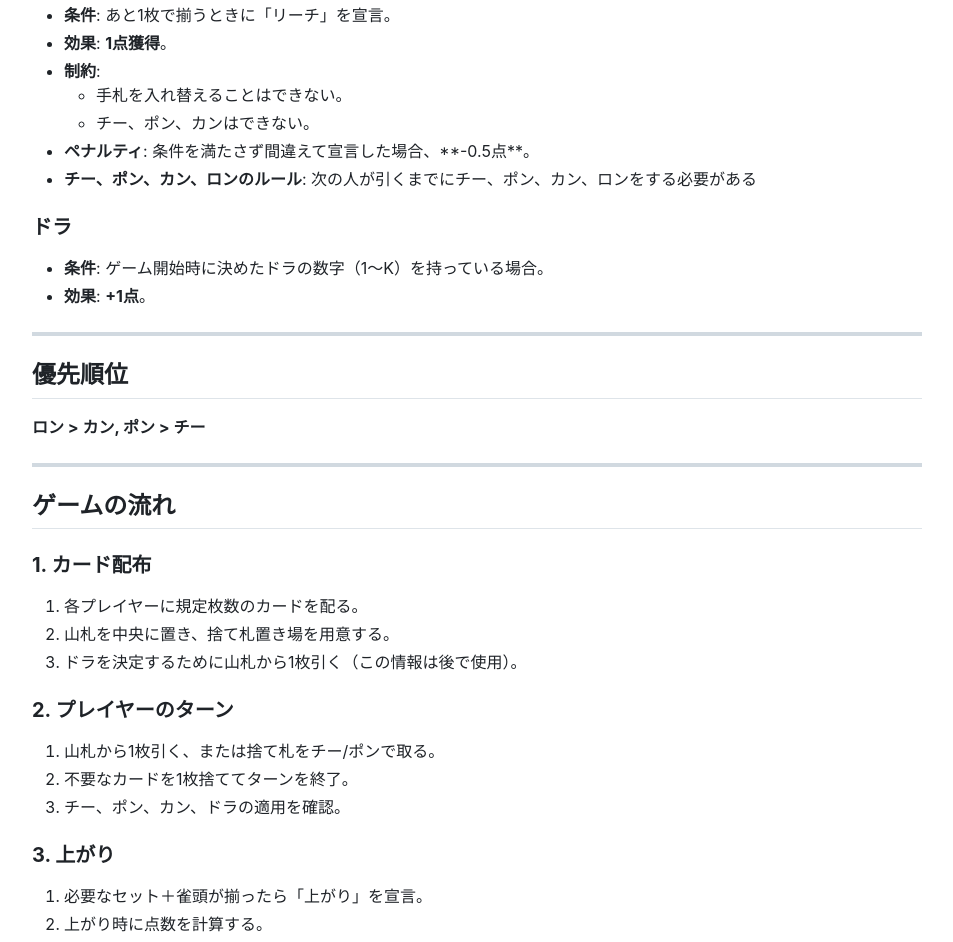
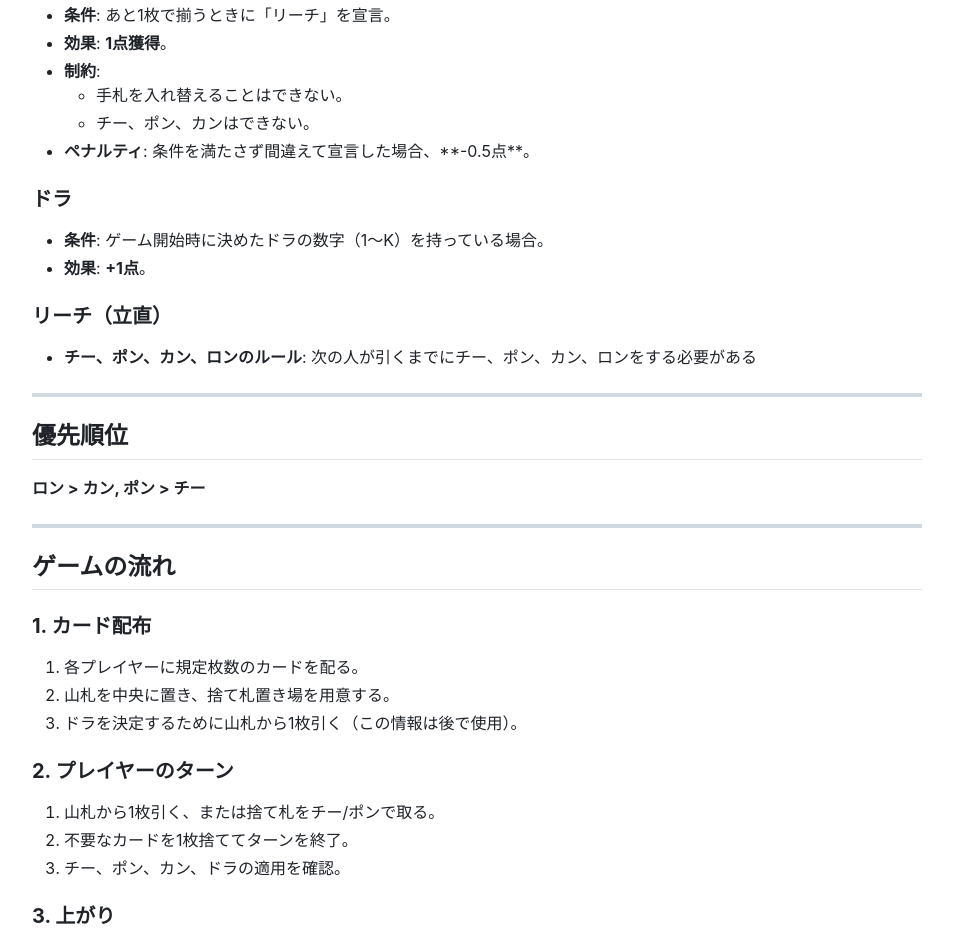
Before and after one commit to sassa12345/torannpuma-jan, a plain HTML site: page index.html in a window 1280 px wide. Shown: the part 1804-2746 px from the top of the page, without its empty margins (163-1116 px from the left). Drawn offline with nearby package versions, Linux system fonts and the light colour scheme.

Commit message:
Update index.html

```diff
--- a/index.html
+++ b/index.html
@@ -140,13 +140,18 @@
 </ul>
 </li>
 <li><strong>ペナルティ</strong>: 条件を満たさず間違えて宣言した場合、**-0.5点**。</li>
-  <li><strong>チー、ポン、カン、ロンのルール</strong>: 次の人が引くまでにチー、ポン、カン、ロンをする必要がある</li>
+
 </ul>
 <h3 id="ドラ" onmouseover="this.querySelector('a .headlink').style.display='inline-block'" onmouseout="this.querySelector('a .headlink').style.display='none'">ドラ<a href="#ドラ" title="ドラ"><i class="headlink" style="display:none;"></i></a></h3>
 <ul>
 <li><strong>条件</strong>: ゲーム開始時に決めたドラの数字（1～K）を持っている場合。</li>
 <li><strong>効果</strong>: <strong>+1点</strong>。</li>
 </ul>
+  <h3 id="チー、ポン、カン、ロンのルール" onmouseover="this.querySelector('a .headlink').style.display='inline-block'" onmouseout="this.querySelector('a .headlink').style.display='none'">リーチ（立直）<a href="#リーチ（立直）" title="リーチ（立直）"><i class="headlink" style="display:none;"></i></a></h3>
+<ul>
+   <li><strong>チー、ポン、カン、ロンのルール</strong>: 次の人が引くまでにチー、ポン、カン、ロンをする必要がある</li>
+</ul>
+
 <hr>
 <h2 id="優先順位" onmouseover="this.querySelector('a .headlink').style.display='inline-block'" onmouseout="this.querySelector('a .headlink').style.display='none'">優先順位<a href="#優先順位" title="優先順位"><i class="headlink" style="display:none;"></i></a></h2>
 <p><strong>ロン &gt; カン, ポン &gt; チー</strong></p>
```
